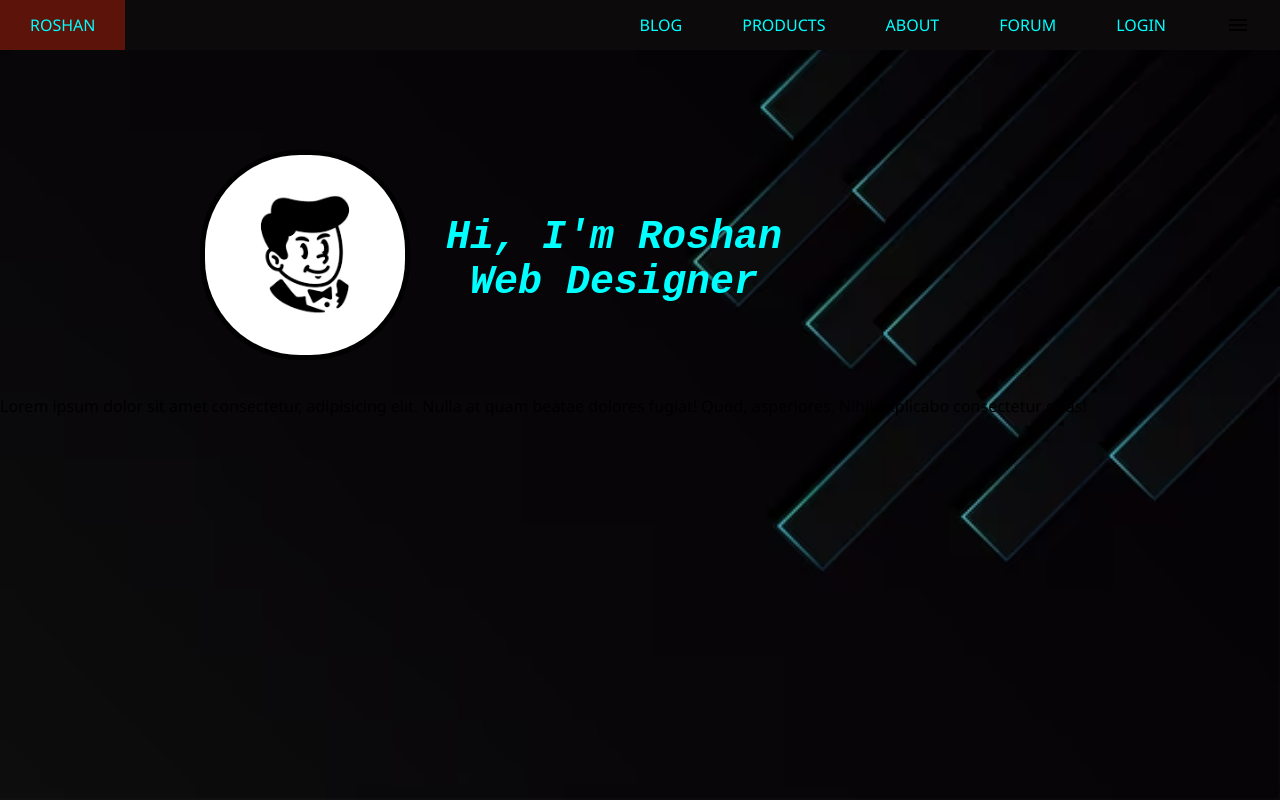
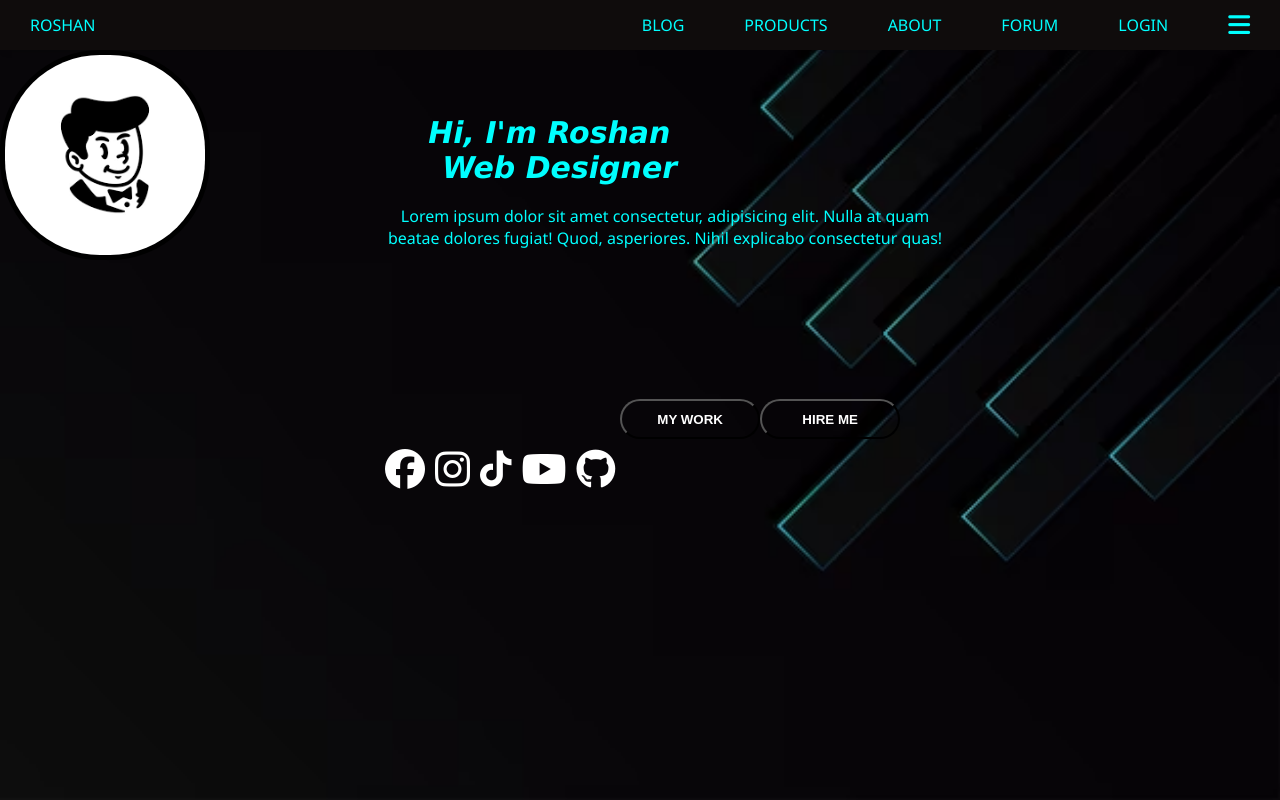
Before and after one commit to sinewy8/portfolio, a plain HTML site: page index.html in a window 1280 px wide. Drawn offline with Linux system fonts and the light colour scheme.

Commit message:
Add files via upload

```diff
--- a/index.html
+++ b/index.html
@@ -6,6 +6,9 @@
     <meta name="viewport" content="width=device-width, initial-scale=1.0">
     <title>My portfolio</title>
     <link rel="stylesheet" href="style.css">
+    <link rel="stylesheet" href="https://cdnjs.cloudflare.com/ajax/libs/font-awesome/6.5.2/css/all.min.css"
+        integrity="sha512-SnH5WK+bZxgPHs44uWIX+LLJAJ9/2PkPKZ5QiAj6Ta86w+fsb2TkcmfRyVX3pBnMFcV7oQPJkl9QevSCWr3W6A=="
+        crossorigin="anonymous" referrerpolicy="no-referrer" />
 </head>
 
 <body>
@@ -29,10 +32,15 @@
             <li class="hideOnMobile"><a href="#">About</a></li>
             <li class="hideOnMobile"><a href="#">Forum</a></li>
             <li class="hideOnMobile"><a href="#">Login</a></li>
-            <li id="button" onclick="showSidebar()"><a href="#"><svg xmlns="http://www.w3.org/2000/svg" height="24"
-                        viewBox="0 -960 960 960" width="24">
+            <li id="button" onclick="showSidebar()"><a href="#">
+                <i class="fa-solid fa-bars" id="btn"></i>
+
+                <!-- <svg id="btn" xmlns="http://www.w3.org/2000/svg" height="24"
+                        viewBox="0 -960 960 960" width="24" >
                         <path d="M120-240v-80h720v80H120Zm0-200v-80h720v80H120Zm0-200v-80h720v80H120Z" />
-                    </svg></a></li>
+                    </svg> -->
+
+                </a></li>
         </ul>
     </nav>
     <script>
@@ -52,9 +60,27 @@
      Web Designer
     </b></i>
  </pre>
-    Lorem ipsum dolor sit amet consectetur, adipisicing elit. Nulla at quam beatae dolores fugiat! Quod, asperiores.
-    Nihil explicabo consectetur quas!
+    <p class="lorem">
+        Lorem ipsum dolor sit amet consectetur, adipisicing elit. Nulla at quam <br>
+        beatae dolores fugiat! Quod, asperiores.
+        Nihil explicabo consectetur quas!
     </p>
+    </p>
+    <div class="action-container">
+    <div class="icons">
+        <div class="facebook"><a href="https://www.facebook.com/roshan.rokaya.969/about"><i id="social-media"
+                    class="fa-brands fa-facebook"></i></a></div>
+        <div  class="insta"><a href="https://www.instagram.com/?hl=en"><i id="social-media" class="fa-brands fa-instagram"></i></a></div>
+        <div  class="tiktok"><a href="https://www.tiktok.com/"><i id="social-media" class="fa-brands fa-tiktok"></i></a></div>
+        <div  class="youtube"><a href="https://www.youtube.com/"><i id="social-media" class="fa-brands fa-youtube"></i></a></div>
+        <div  class="github"><a href="https://www.github.com/"><i id="social-media" class="fa-brands fa-github"></i></a></div>
+        <div  id="container">
+            <button class="btn-1" id="action-btn">MY WORK</button>
+            <button class="btn-2" id="action-btn">HIRE ME</button>
+        </div>
+    </div>
+</div>
+
 </body>
 
 </html>
--- a/style.css
+++ b/style.css
@@ -2,6 +2,7 @@
 {
     margin: 0;
     padding: 0;
+    transition-duration: 0.3s;
 }
 body{
     min-height: 100vh;
@@ -12,7 +13,7 @@ body{
     font-family: 'Segoe UI', Tahoma, Geneva, Verdana, sans-serif;
 }
 nav{
-    background-color: rgb(12, 10, 10);
+    background-color: rgb(15, 12, 12);
     box-shadow: 3px 3px 5px rgba(0, 0, 0, 0.1);
     text-transform: uppercase;
 }
@@ -39,7 +40,7 @@ nav a
 }
 nav a:hover
 {
-    background-color: #5c1309;
+    background-color: #8a9489;
 }
 nav li:first-child{
     margin-right: auto;
@@ -52,9 +53,9 @@ nav li:first-child{
     height: 100vh;
     width: 250px;
     z-index: 999;
-    background-color:rgb(255, 252, 252);
-    box-shadow: -10px 0 10px rgba(0, 0, 0, 0.1);
-    backdrop-filter: blur(10px);
+    background-color:rgb(255, 255, 255);
+    opacity: 0.6;
+    box-shadow: -5px 0 5px rgba(114, 99, 99, 0.1);
     display: none;
     flex-direction: column;
     align-items: flex-start;
@@ -63,29 +64,33 @@ nav li:first-child{
 .sidebar li
 {
     width: 100%;
+    opacity: 1;
 }
 .sidebar a
 {
     width: 100%;
 }
-/* #button
+#btn{
+    font-size: 25px;
+}
+ /* #button
 {
     display: none;
-} */
-/* @media(max-width:700px)
+}
+ @media(max-width:700px)
 {
     #button
     {
         display: block;
     }
-} */
-@media(max-width:400px)
+}
+/* @media(min-width:400px)
 {
     .sidebar
     {
         width: 100%;
     }
-}
+} */ */
 .pp
 {
     margin-top: 100px;
@@ -103,7 +108,81 @@ nav li:first-child{
 pre
 {
     color:aqua;
-    margin-left: 350px;
+    margin-left: 390px;
     margin-top: -150px ;
+    font-size: 30px;
+    font-family: Verdana, Geneva, Tahoma, sans-serif;
+}
+.lorem
+{
+ color: aqua;
+ text-align: center;
+ margin-left: 50px;
+ margin-top: -50px;
+}
+.fa-facebook
+{
+    /* color:rgb(23, 61, 166); */
     font-size: 40px;
+    margin: 5px;
 }
+.fa-instagram
+{
+    /* color:rgb(150, 38, 65); */
+    font-size: 40px;
+    margin: 5px;
+}
+.fa-tiktok
+{
+    /* color:rgb(148, 165, 165); */
+    font-size: 36px;
+    margin: 5px;
+}
+.fa-youtube
+{
+    /* color:rgb(171, 7, 7); */
+    font-size: 40px;
+    margin: 5px;
+}
+.fa-github
+{
+    /* color:rgb(255, 255, 255); */
+    font-size: 40px;
+    margin: 5px;
+}
+#social-media{
+    color: white;
+}
+#social-media:hover{
+    transform: scale(1.2);
+}
+ .action-container{
+    display: flex;
+    flex-direction: column;
+    justify-content: center;
+}
+.icons
+{
+    height: 60px;
+    border-color: 2px rgb(136, 31, 20);
+    padding-top: 190px;
+    display: flex;
+    justify-content: center;
+    text-align: center;
+    align-items: center;
+   }
+
+#container
+{
+    display: flex;
+    margin-top: -100px;
+}
+#action-btn{
+    padding : 0px 2px;
+    height: 40px;
+    width: 140px;
+    color: white;
+    font-weight: bold;
+    border-radius: 100px;
+    background: inherit;
+}
```
Also changed, not shown: blur.avif (added).
